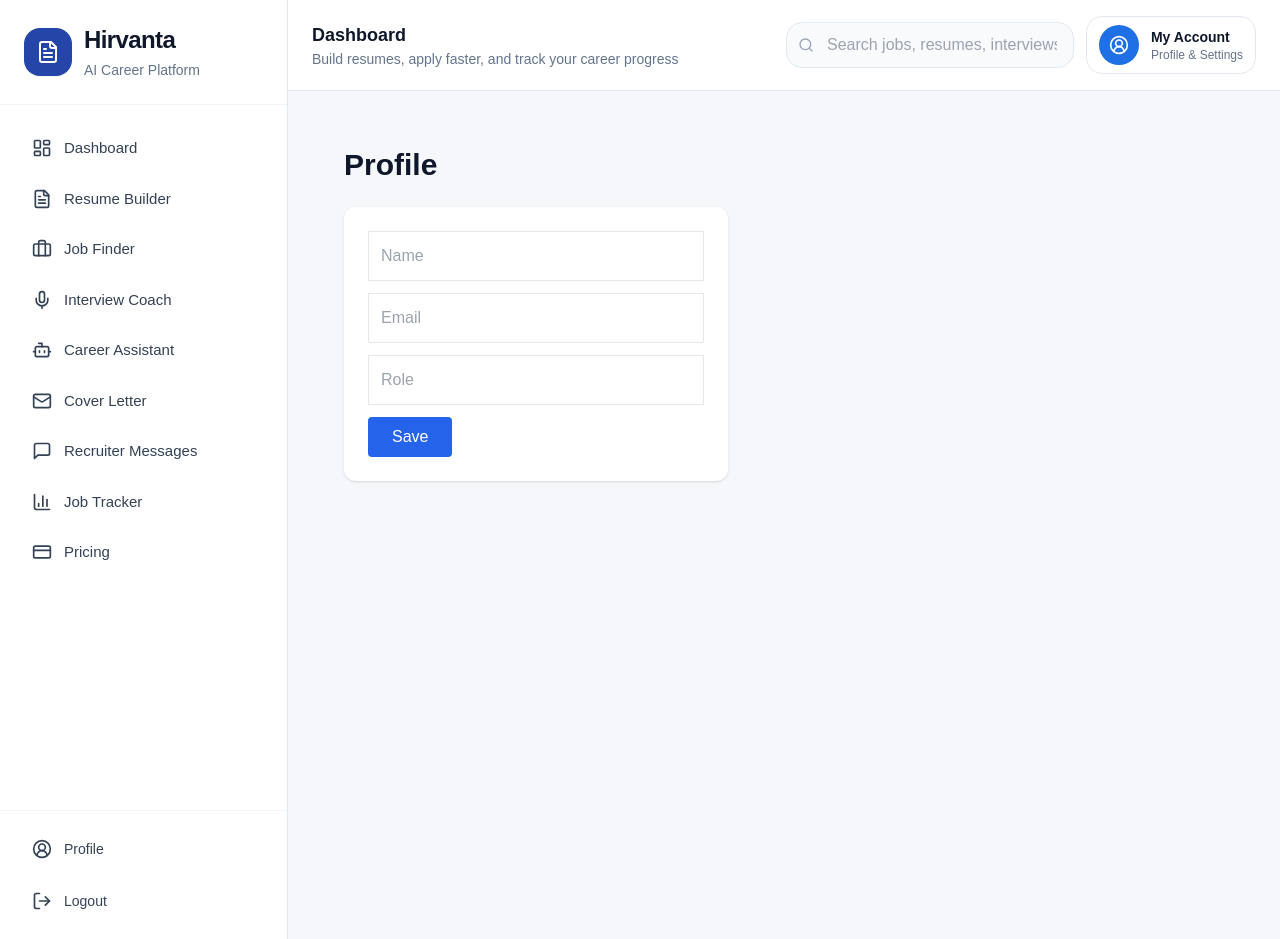
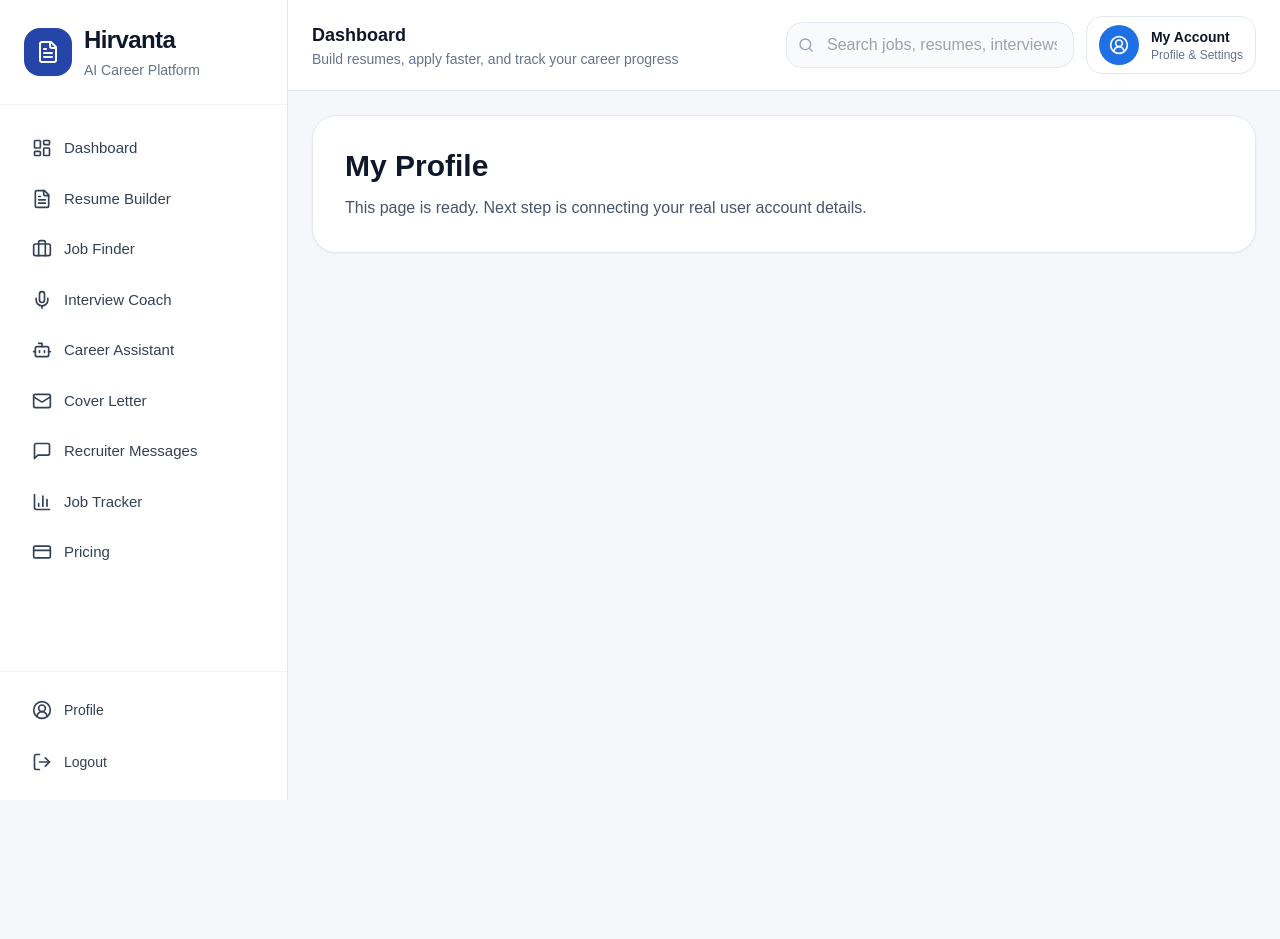
Before and after one commit to jewma1/Hirvanta, a Next.js app in the folder frontend/: page /profile in a window 1280 px wide. After the commit the page ends 800 px from the top, so only its background shows below. Built offline with nearby package versions, Linux system fonts and the light colour scheme.

Commit message:
Update page.tsx

```diff
--- a/frontend/app/profile/page.tsx
+++ b/frontend/app/profile/page.tsx
@@ -1,24 +1,10 @@
-"use client";
-
-export default function ProfilePage(){
-return(
-<div className="min-h-screen p-8">
-
-<h1 className="text-3xl font-bold mb-6">
-Profile
-</h1>
-
-<div className="bg-white p-6 rounded-xl shadow w-96">
-
-<input className="border p-3 w-full mb-3" placeholder="Name"/>
-<input className="border p-3 w-full mb-3" placeholder="Email"/>
-<input className="border p-3 w-full mb-3" placeholder="Role"/>
-
-<button className="bg-blue-600 text-white px-6 py-2 rounded">
-Save
-</button>
-
-</div>
-
-</div>
-)}
+export default function ProfilePage() {
+  return (
+    <div className="rounded-3xl border border-slate-200 bg-white p-8 shadow-sm">
+      <h1 className="text-3xl font-bold text-slate-900">My Profile</h1>
+      <p className="mt-3 text-slate-600">
+        This page is ready. Next step is connecting your real user account details.
+      </p>
+    </div>
+  );
+}
```
